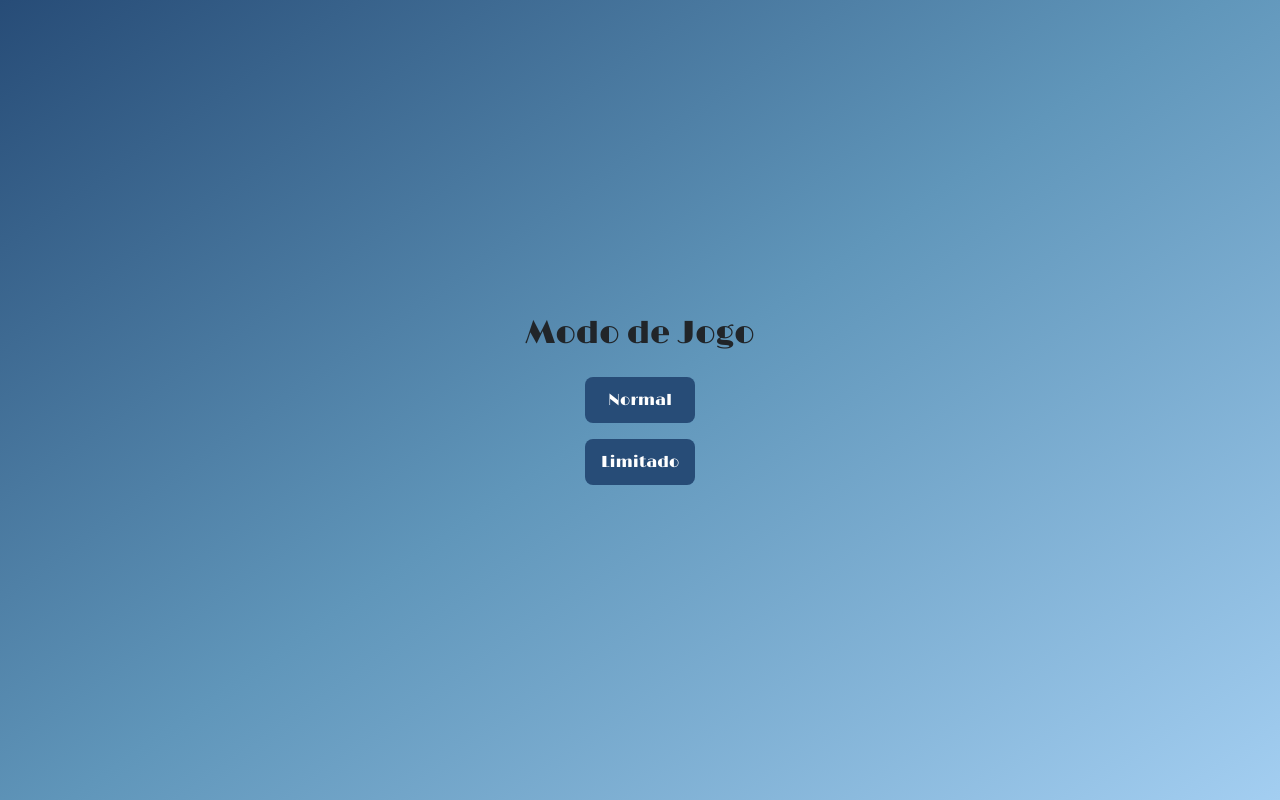
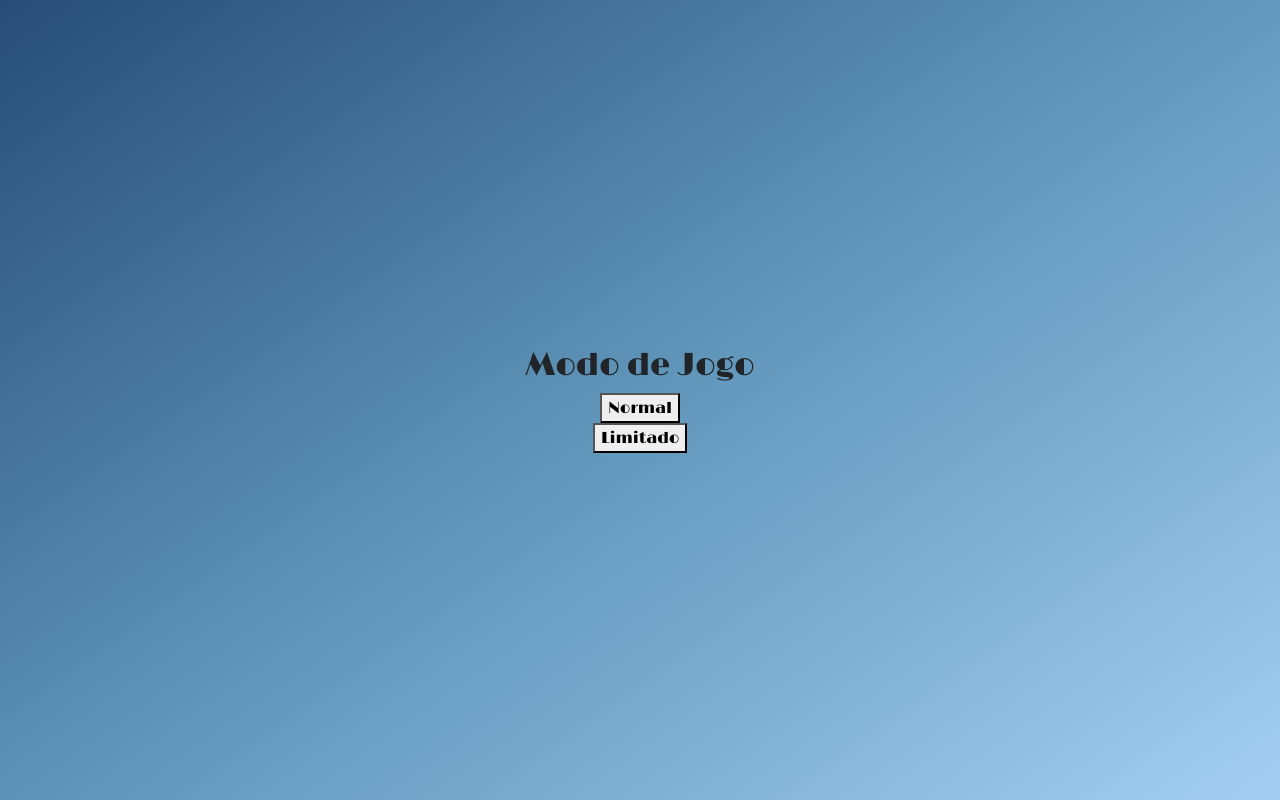
Before and after one commit to Oseias-Augusto/Tic-Tac-Toe-React-, a React (Vite) app: page / in a window 1280 px wide. Built offline with nearby package versions, Linux system fonts and the light colour scheme.

Commit message:
Update tab.jsx

```diff
--- a/src/components/tab.jsx
+++ b/src/components/tab.jsx
@@ -76,7 +76,7 @@ export default function Tabuleiro() {
   }
 
   if (!modo) {
-    return <Menu setModo={setModo} menu={Styles.menu} titulo={Styles.titulo} reset={Styles.reset} />;
+    return <Menu setModo={setModo} menu={Styles.menu} titulo={Styles.titulo} reset2={Styles.reset2} />;
   }
 
   return (
```
